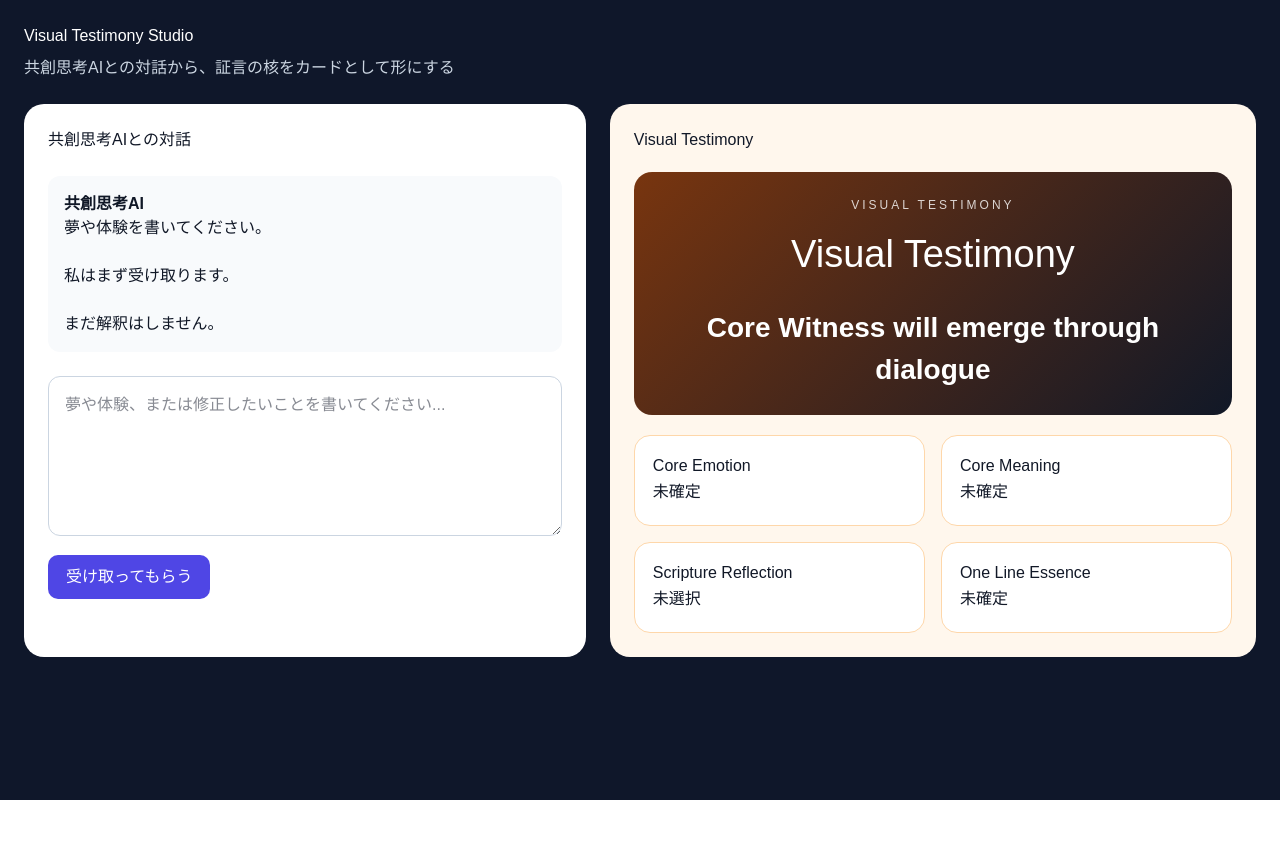
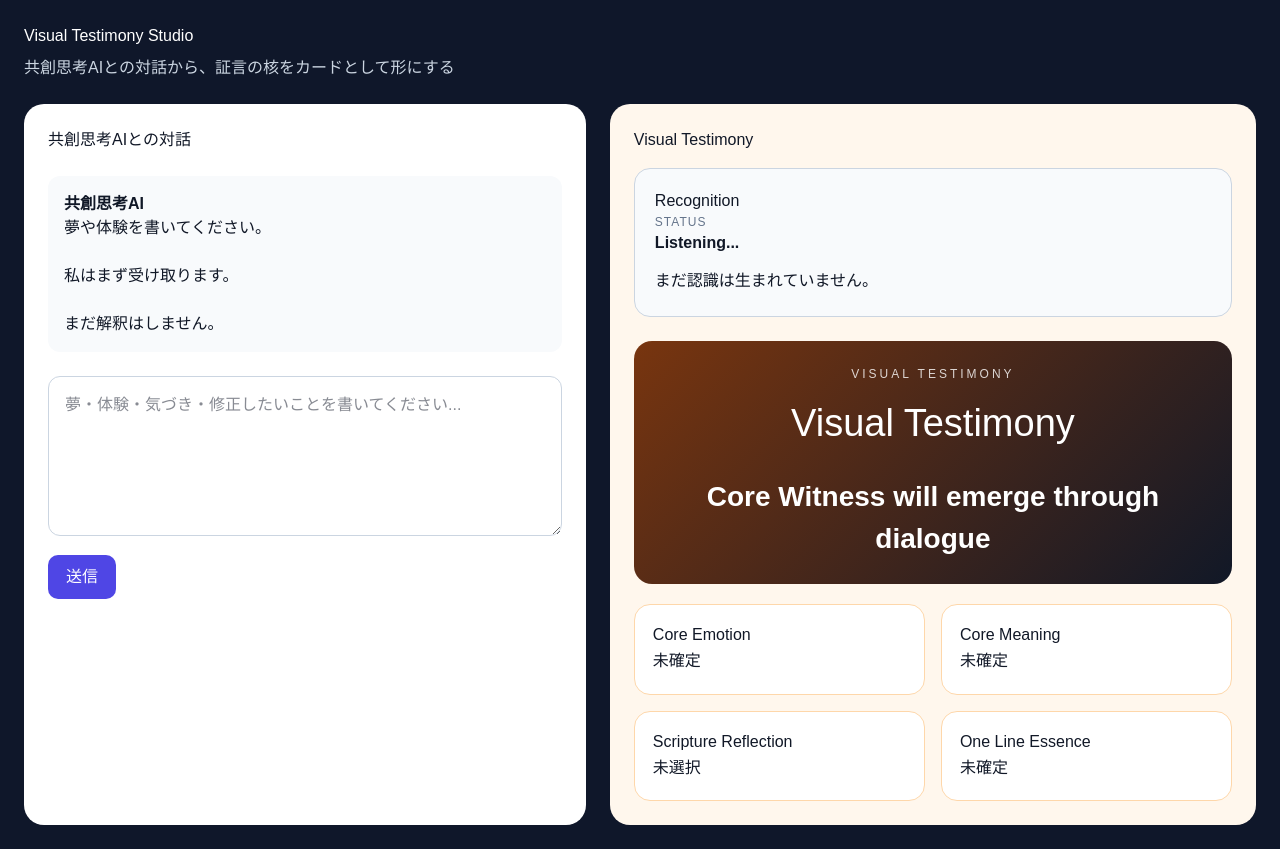
Before and after one commit to risenjapanllc-rgb/cocreative-ai-app, a Next.js app: page /visual-testimony-studio in a window 1280 px wide. Before the commit the page ends 800 px from the top, so only its background shows below. Built offline with nearby package versions, Linux system fonts and the light colour scheme.

Commit message:
refactor: shift studio toward co-creative dialogue

```diff
--- a/app/visual-testimony-studio/page.tsx
+++ b/app/visual-testimony-studio/page.tsx
@@ -29,6 +29,9 @@ export default function VisualTestimonyStudioPage() {
   essence: "",
 });
 
+const [responseState, setResponseState] = useState("");
+
+
   function handleReceive() {
     if (!input.trim()) return;
 
@@ -40,20 +43,11 @@ export default function VisualTestimonyStudioPage() {
      {
   role: "共創思考AI",
   text:
-    "私はこう受け取りました。\n\n" +
-    "・黒いハットを被り、長い白い髭を生やした老紳士\n" +
-    "・老紳士と共に後部座席に乗った車\n" +
-    "・ハンドルを握る運転手\n" +
-    "・古い大きな門\n" +
-    "・門と並行して伸びる舗装されていない道\n" +
-    "・「さあここからは一人で向かいなさい」という言葉\n" +
-    "・一人で門へ向かって歩くあなた\n" +
-    "・振り返った時に見送っていた老紳士\n" +
-    "・門の向こうにあった乾いた高い丘\n" +
-    "・頂上へ続くジグザグの小道\n" +
-    "・途中にあった古い木製の看板\n\n" +
-    "まだ意味づけはしていません。\n\n" +
-    "この中で、あなた自身の目が止まるものはどこですか？",
+    "ありがとうございます。\n\n" +
+    "私はまず、あなたが書いてくださったことを受け取りました。\n\n" +
+    "ここに残っているものを、\n" +
+    "一緒に見つめていきましょう。\n\n" +
+    "この中で、いま最も印象に残っている場面や言葉はありますか？",
 },
     ]);
 
@@ -118,7 +112,7 @@ export default function VisualTestimonyStudioPage() {
           <textarea
             value={input}
             onChange={(e) => setInput(e.target.value)}
-            placeholder="夢や体験、または修正したいことを書いてください..."
+            placeholder="夢・体験・気づき・修正したいことを書いてください..."
             style={{
               width: "100%",
               minHeight: 160,
@@ -142,8 +136,10 @@ export default function VisualTestimonyStudioPage() {
               cursor: "pointer",
             }}
           >
-            受け取ってもらう
+            送信
           </button>
+
+
         </section>
 
         <section
@@ -154,6 +150,43 @@ export default function VisualTestimonyStudioPage() {
           }}
         >
           <h2>Visual Testimony</h2>
+
+<div
+  style={{
+    marginTop: 16,
+    marginBottom: 24,
+    padding: 20,
+    borderRadius: 16,
+    background: "#f8fafc",
+    border: "1px solid #cbd5e1",
+  }}
+>
+  <h3 style={{ marginTop: 0 }}>Recognition</h3>
+
+  <p
+    style={{
+      fontSize: 12,
+      textTransform: "uppercase",
+      letterSpacing: 1,
+      color: "#64748b",
+    }}
+  >
+    Status
+  </p>
+
+  <p
+    style={{
+      fontWeight: 600,
+      marginBottom: 12,
+    }}
+  >
+    Listening...
+  </p>
+
+  <p style={{ lineHeight: 1.8 }}>
+    まだ認識は生まれていません。
+  </p>
+</div>
 
 <div style={cardHeroStyle}>
             <p
```
Lines whose indentation alone changed are shown as unchanged.
